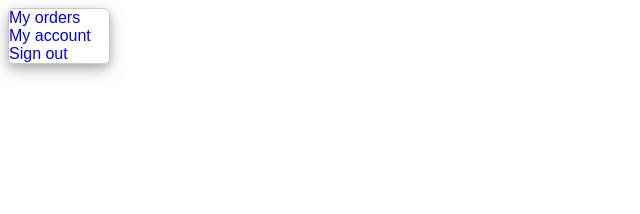
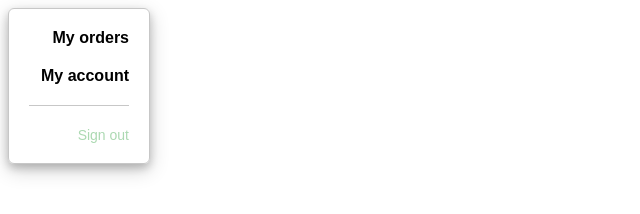
Before and after one commit to danzaleta/yard-sale-layouts, a plain HTML site: page sign_out.html in a window 1280 px wide. Shown: the whole page, without its empty margins (0-640 px from the left). Drawn offline with Linux system fonts and the light colour scheme.

Commit message:
sign out window for desktop

```diff
--- a/sign_out.html
+++ b/sign_out.html
@@ -27,6 +27,7 @@
         .desktop-menu{
             width: 100px;
             height: auto;
+            padding: 20px 20px 0 20px;
             border: 1px solid var(--very-light-pink);
             border-radius: 6px;
             box-shadow: 0 4px 8px 0 rgba(0, 0, 0, 0.2), 0 6px 20px 0 rgba(0, 0, 0, 0.19);
@@ -37,13 +38,26 @@
             padding: 0;
         }
         .desktop-menu ul li{
-
+            text-align: end;
+        }
+        .desktop-menu ul li:nth-child(1),
+        .desktop-menu ul li:nth-child(2){
+            font-weight: bold;
+        }
+        .desktop-menu ul li:last-child{
+            padding-top: 20px;
+            border-top: 1px solid var(--very-light-pink);
         }
         .desktop-menu ul li:last-child a{
-
+            color: var(--hospital-green);
+            font-size: var(--sm);
         }
         .desktop-menu ul li a{
+            display: inline-block;
+            margin-bottom: 20px;
+            color: var(--black);
             text-decoration: none;
+
         }
 
 
@@ -56,15 +70,11 @@
             <li>
                 <a href="/">My orders</a>
             </li>
-        </ul>
 
-        <ul>
             <li>
                 <a href="/">My account</a>
             </li>
-        </ul>
 
-        <ul>
             <li>
                 <a href="/">Sign out</a>
             </li>
```
